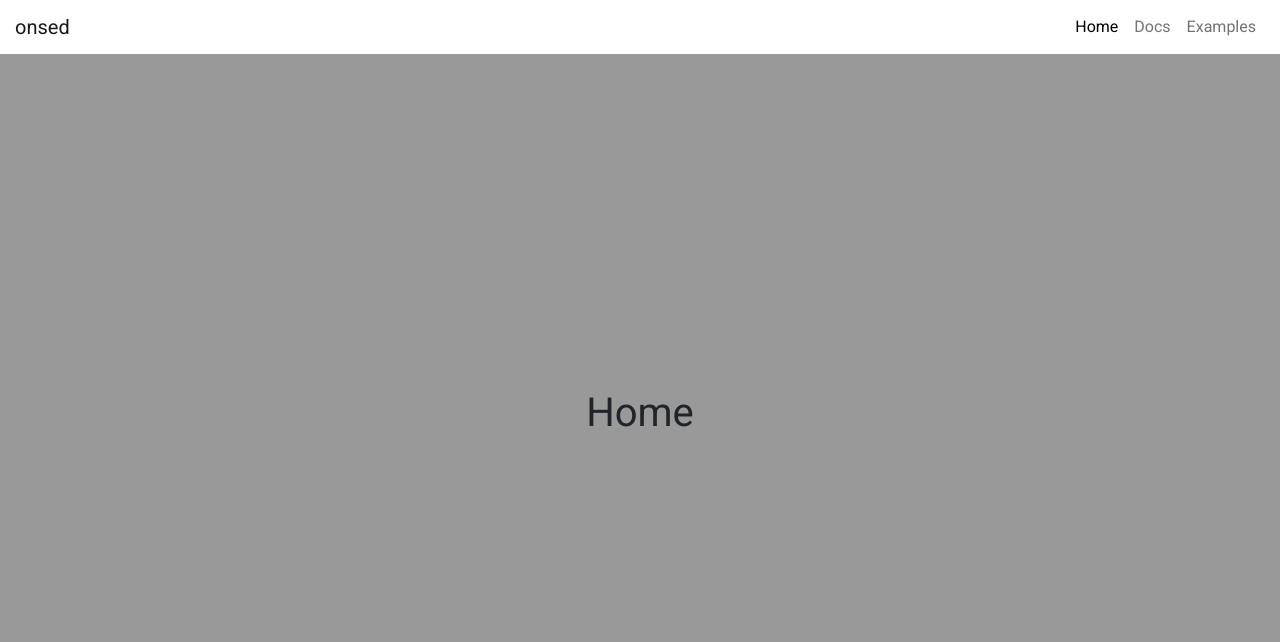
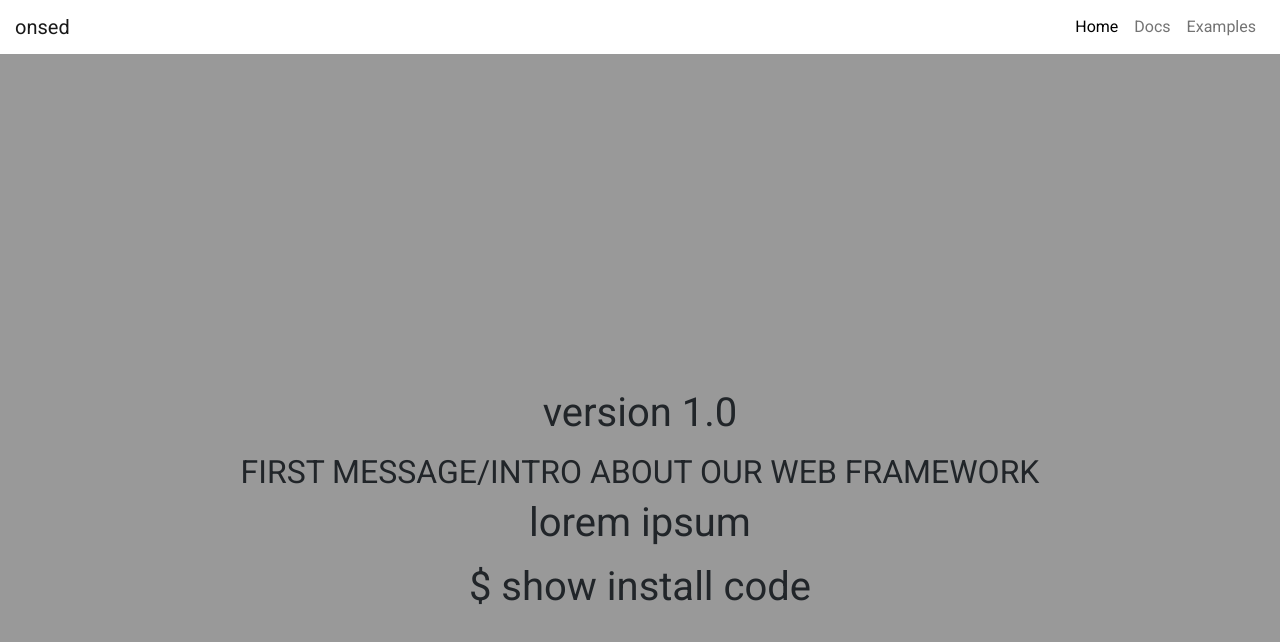
Before and after one commit to TylerM2230/codeday-project-2022, a React app in the folder public-site/: page / in a window 1280 px wide. Shown: the top 642 px of the page. Built offline with nearby package versions, Linux system fonts and the light colour scheme.

Commit message:
added content to home component

```diff
--- a/public-site/src/client/pages/Home.js
+++ b/public-site/src/client/pages/Home.js
@@ -3,7 +3,13 @@ const Home = () => {
   return (
     <div className="container">
       <h1 className="text-center" style={{ paddingTop: "30%" }}>
-        Home
+      <p>version 1.0</p>
+            {/* logo */}
+            <h2>FIRST MESSAGE/INTRO ABOUT OUR WEB FRAMEWORK</h2>
+            <p>lorem ipsum</p>
+            <div className="code-snippet">
+                <p>$ show install code</p>
+            </div>
       </h1>
     </div>
   );
```
Also changed, not shown: public-site/src/client/MainContent.js (added, +19 -0 lines).
